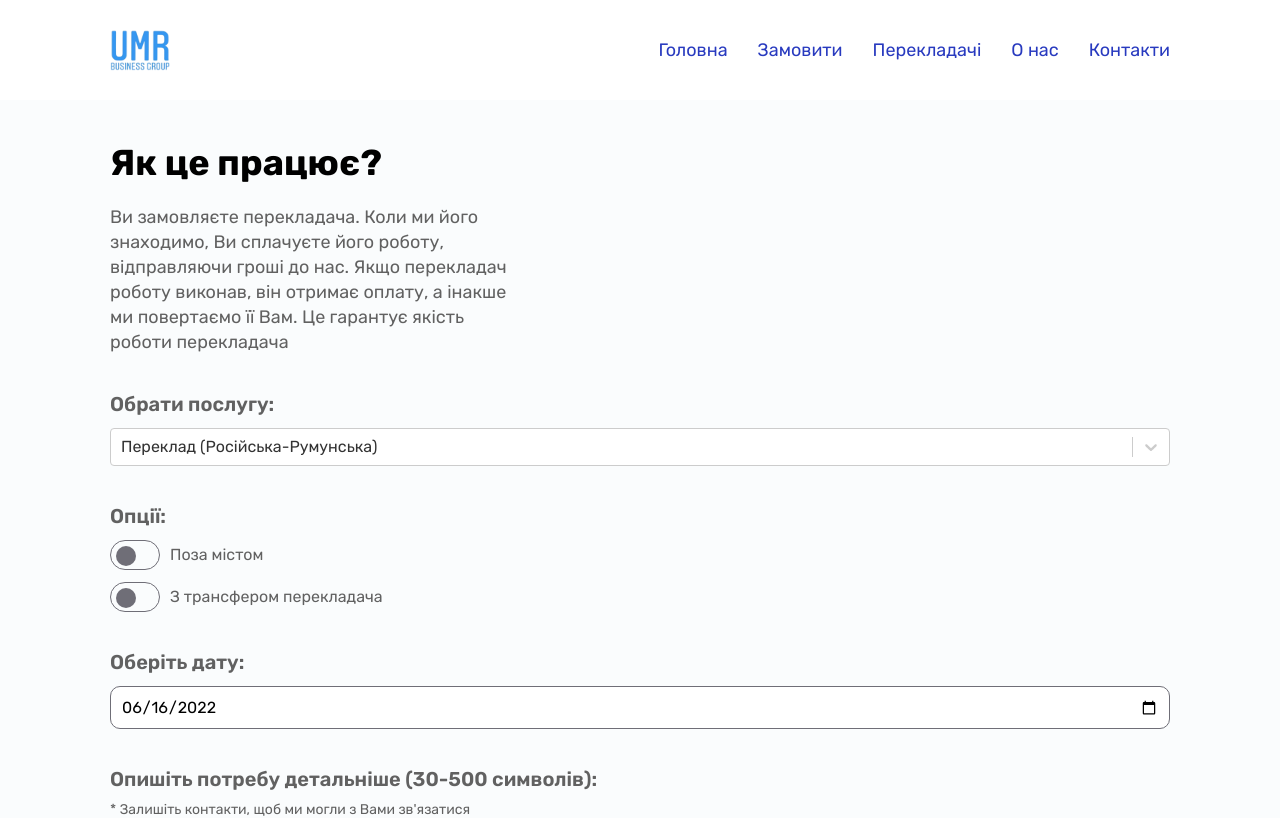
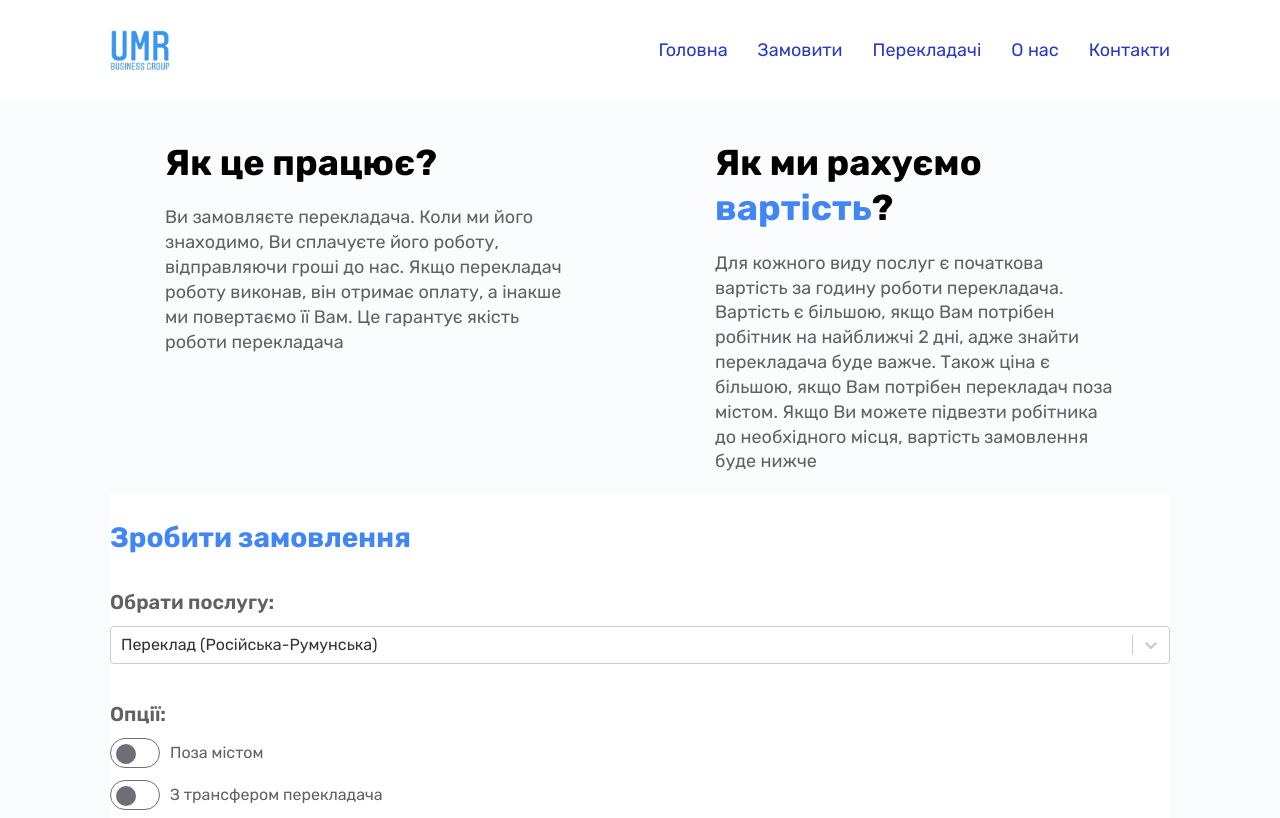
Before and after one commit to Alekseypavlov14/umr-group, a React (Create React App) app: page /order in a window 1280 px wide. Shown: the top 818 px of the page. Built offline with nearby package versions, Linux system fonts and the light colour scheme.

Commit message:
add text to order page

```diff
--- a/src/pages/Order/Order.module.css
+++ b/src/pages/Order/Order.module.css
@@ -6,10 +6,30 @@
 
 .TextContent {
   padding: 20px 0px;
+  display: flex;
+  justify-content: start;
+  flex-wrap: wrap;
+  gap: 40px;
+  background-color: #fafcfd;
+}
+
+@media (min-width: 500px) {
+  .TextContent {
+    justify-content: space-around;
+  }
 }
 
 .OrderContent {
   width: 100%;
+  background-color: #fff;
+  padding: 30px 0px;
+}
+
+.OrderHeadline {
+  font-size: 28px;
+  font-weight: 700;
+  color: var(--blue-200);
+  margin-bottom: 20px;
 }
 
 .Description {
--- a/src/pages/Order/Order.tsx
+++ b/src/pages/Order/Order.tsx
@@ -137,8 +137,18 @@ const Order: FC<OrderProps> = () => {
               він отримає оплату, а інакше ми повертаємо її Вам. Це гарантує якість роботи
               перекладача'
             />
+            <TextBlock
+              title={<>Як ми рахуємо <span>вартість</span>?</>}
+              content='Для кожного виду послуг є початкова вартість за годину роботи перекладача.
+              Вартість є більшою, якщо Вам потрібен робітник на найближчі 2 дні, адже знайти
+              перекладача буде важче. Також ціна є більшою, якщо Вам потрібен перекладач поза містом.
+              Якщо Ви можете підвезти робітника до необхідного місця, вартість замовлення буде нижче'
+            />
           </div>
           <div className={styles.OrderContent}>
+            <div className={styles.OrderHeadline}>
+              Зробити замовлення
+            </div>
             <form className={styles.Form}>
               <div className={styles.FormSection}>
                 <div className={styles.Description}>Обрати послугу:</div>
```
